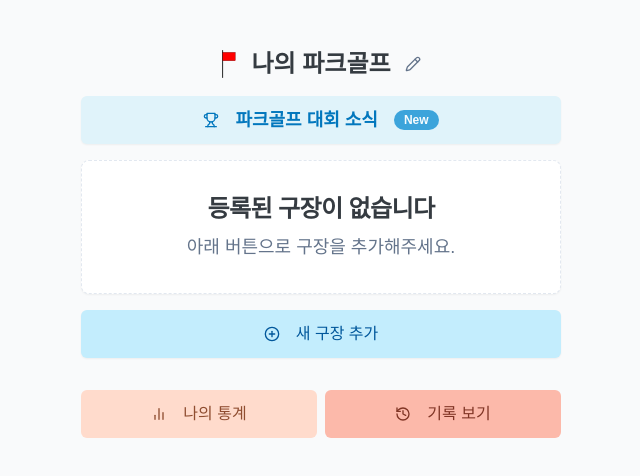
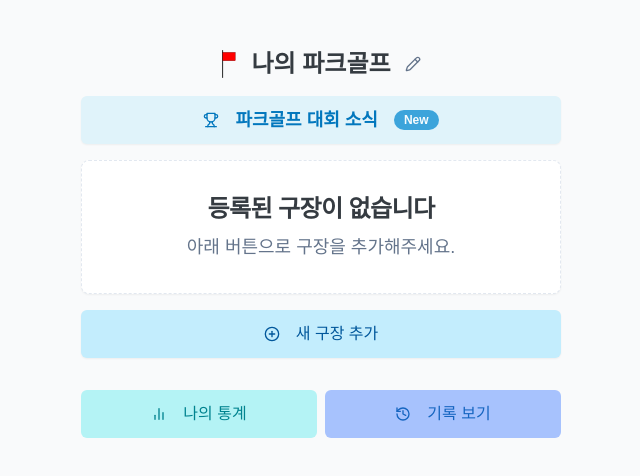
Before and after one commit to HAyonghwt/score-1, a Next.js app: page / in a window 1280 px wide. Shown: the top 476 px of the page, without its empty margins (319-959 px from the left). Built offline with nearby package versions, Linux system fonts and the light colour scheme; a web font is replaced by a local one.

Commit message:
단추배경 변경 다시

```diff
--- a/src/app/page.tsx
+++ b/src/app/page.tsx
@@ -378,13 +378,13 @@ export default function HomePage() {
       <footer className="mt-8 text-center">
         <div className="flex gap-2">
           <Link href="/stats" className="flex-1">
-            <Button className="w-full h-12 text-base border-none hover:opacity-90 transition-opacity" style={{ backgroundColor: '#FFDBCC', color: '#8F4D30' }}>
+            <Button className="w-full h-12 text-base border-none hover:opacity-90 transition-opacity" style={{ backgroundColor: '#b4f3f5', color: '#00838f' }}>
               <BarChart2 className="mr-2 w-5 h-5" />
               나의 통계
             </Button>
           </Link>
           <Link href="/records" className="flex-1">
-            <Button className="w-full h-12 text-base border-none hover:opacity-90 transition-opacity" style={{ backgroundColor: '#FCB9AA', color: '#803525' }}>
+            <Button className="w-full h-12 text-base border-none hover:opacity-90 transition-opacity" style={{ backgroundColor: '#a7c2fd', color: '#1565c0' }}>
               <History className="mr-2" />
               기록 보기
             </Button>
```
